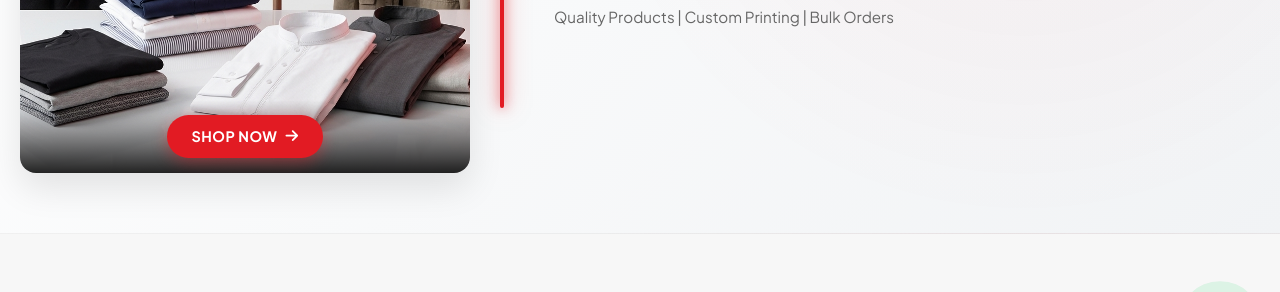
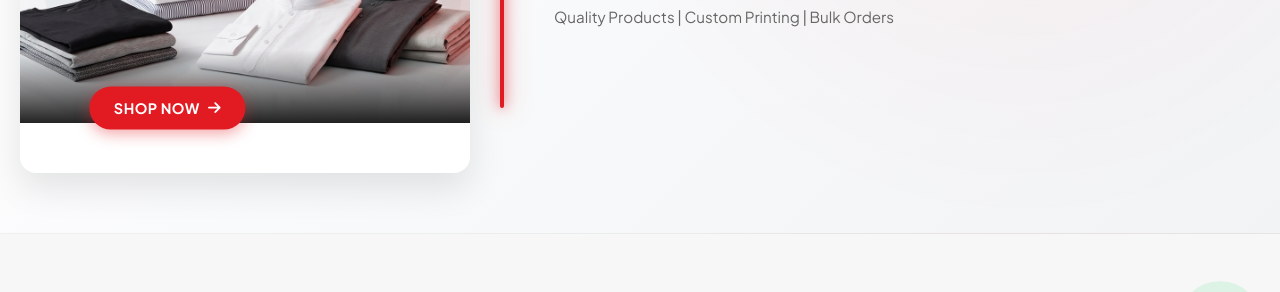
Before and after one commit to aminbolani000/maha-enterprises, a website: page index.html in a window 1280 px wide. Shown: the part 417-709 px from the top of the page. Drawn offline with nearby package versions, Linux system fonts and the light colour scheme; no server answers.

Commit message:
Update style.css

```diff
--- a/css/style.css
+++ b/css/style.css
@@ -1549,3 +1549,17 @@ h1, h2, h3, h4, .hero-title, .section-title {
         color: #e21b23;
     }
 }
+
+/* ya code button ko necha krna ka lia ha chotia*/
+
+/* Shift "VIEW POST DETAILS" button below the image container */
+.banner-post-container {
+    padding-bottom: 50px !important; /* Button ko niche shift karne ke liye extra space */
+    position: relative;
+}
+
+.banner-post-container .btn-view-details,
+.banner-post-container a[class*="btn"] {
+    bottom: 10px !important; /* Button ko poster ke overlay se bahar niche le aayega */
+    transform: translateX(-50%) translateY(50%) !important;
+}
```
